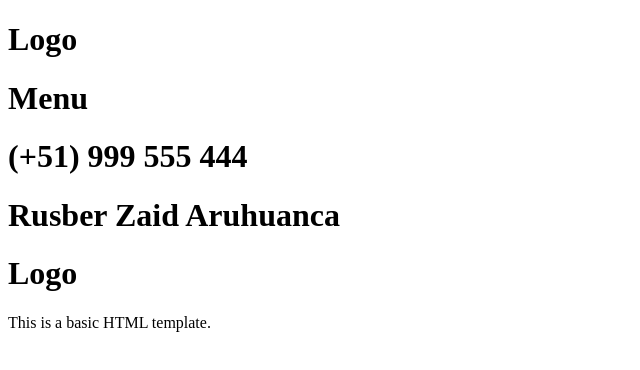
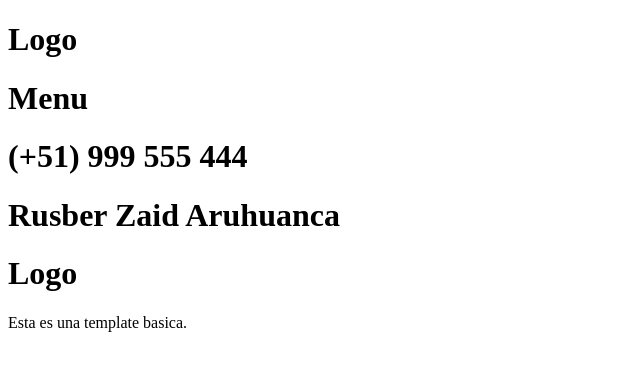
Before and after one commit to Simpletextzar/PAGINA-WEB-ESTETICA-, a plain HTML site: page website.html in a window 1280 px wide. Shown: the full height of the page, 0-640 px from the left. Drawn offline with Linux system fonts and the light colour scheme.

Commit message:
modified text in body basic template to spanish

```diff
--- a/website.html
+++ b/website.html
@@ -11,6 +11,6 @@
     <h1>(+51) 999 555 444</h1>
     <h1>Rusber Zaid Aruhuanca</h1>
     <h1>Logo</h1>
-    <p>This is a basic HTML template.</p>
+    <p>Esta es una template basica.</p>
 </body>
 </html>
```
